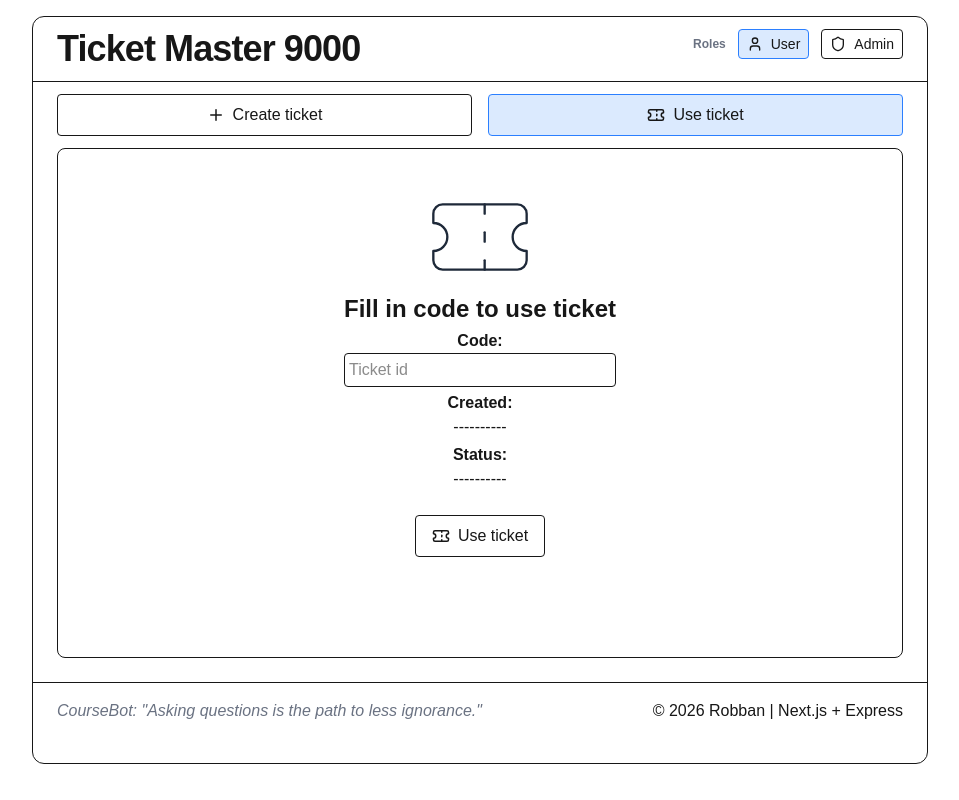
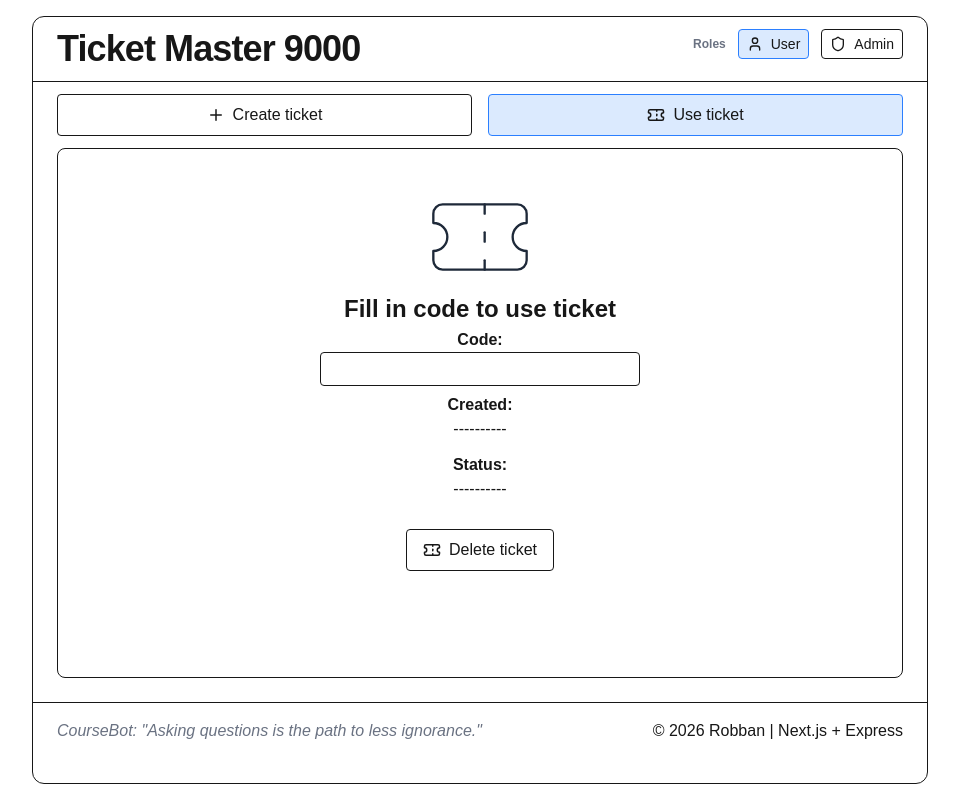
Before and after one commit to Komapojken/ticket-master-9000, a Next.js app in the folder frontend-tm9k/: page / in a window 1280 px wide. Both pictures are taken after a click on the button "Use ticket". Shown: the whole page, without its empty margins (160-1119 px from the left). Built offline with nearby package versions, Linux system fonts and the light colour scheme; no server answers.

Commit message:
Refactor: Refactor of useTicketView to mirror delete.

```diff
--- a/frontend-tm9k/app/components/TicketApp.tsx
+++ b/frontend-tm9k/app/components/TicketApp.tsx
@@ -116,7 +116,7 @@ export default function TicketApp() {
                     </nav>
                 </header>
 
-                <main className="min-h-[510px] border rounded-lg p-8 mx-6 mt-3">
+                <main className="min-h-[530px] border rounded-lg p-8 mx-6 mt-3">
                     {view === "create" && (
                         <CreateTicketView />
                     )}
--- a/frontend-tm9k/app/components/UseTicketView.tsx
+++ b/frontend-tm9k/app/components/UseTicketView.tsx
@@ -12,6 +12,8 @@ export default function UseTicketView() {
     const [ticket, setTicket] = useState<Tickets | null>(null);
     const [error, setError] = useState("");
 
+    const status = ticket ? getTicketStatus(ticket) : null;
+    const hasTicket = ticket !== null;
     const normalButton = "flex-1 flex items-center justify-center gap-2 border rounded px-4 py-2 hover:bg-gray-100";
 
     async function handleUseTicket() {
@@ -31,73 +33,72 @@ export default function UseTicketView() {
         <>
             <div className="flex flex-col items-center justify-center h-full gap-6">
                 <div className="min-h-[300px] flex flex-col items-center justify-center">
-                    {!ticket && (
-                        <>
                     <div>
                         <Ticket className="w-28 h-28 text-gray-800" strokeWidth={0.5} />
                     </div>
 
                     <div className="text-center space-y-1">
                         <h2 className="text-2xl font-semibold">
-                                    Fill in code to use ticket
+                            {hasTicket
+                                ? "✓ Ticket used successfully"
+                                : "Fill in code to use ticket"}
                         </h2>
 
+                        <div className="h-14 flex items-center justify-center">
+                            {hasTicket
+                                ?
+                                    <p>
+                                        <span className="font-semibold">Code:</span><br />
+                                        <span className="font-mono w-80">
+                                            {ticket.id}
+                                        </span>
+                                    </p>
+                                :
                                     <p>
                                         <span className="font-semibold">Code:</span><br />
                                         <input
-                                        type="text"
-                                        placeholder="Ticket id"
                                             value={ticketId}
                                             onChange={(e) => setTicketId(e.target.value)}
-                                        className="border rounded px-1 py-1 w-full"
+                                            className="border rounded px-2 py-1 w-80"
                                         />
                                     </p>
-
-                                <p>
-                                    <span className="font-semibold">Created:</span><br />
-                                    ----------
-                                </p>
-
-                                <p>
-                                    <span className="font-semibold">Status:</span><br />
-                                    <span className={`rounded-full px-3 py-1`}>
-                                        ----------
-                                    </span>
-                                </p>
-                            </div>
-                        </>
-                    )}
-
-                    {ticket && (
-                        <>
-                            <div>
-                                <Ticket className="w-28 h-28 text-gray-800" strokeWidth={0.5} />
+                            }
                         </div>
 
-                            <div className="text-center space-y-1">
-                                <h2 className="text-2xl font-semibold">
-                                    ✓ Ticket used successfully
-                                </h2>
-
-                                <p>
-                                    <span className="font-semibold">Code:</span><br />
-                                    {ticket.id}
-                                </p>
-
+                        <div className="h-14 flex items-center justify-center">
+                            {hasTicket
+                                ?
                                     <p>
                                         <span className="font-semibold">Created:</span><br />
                                         {formatDate(ticket.createdAt)}
                                     </p>
+                                :
+                                    <p>
+                                        <span className="font-semibold">Created:</span><br />
+                                        <span>----------</span>
+                                    </p>
+                            }
+                        </div>
 
+                        <div className="h-14 flex items-center justify-center">
+                            {hasTicket
+                                ?
                                     <p>
                                         <span className="font-semibold">Status:</span><br />
-                                    <span className={`rounded-full px-3 py-1 ${getTicketStatus(ticket).className}`}>
-                                        {getTicketStatus(ticket).text}
+                                        <span className={`rounded-full px-3 py-1 ${status?.className}`}>
+                                            {status?.text}
                                         </span>
                                     </p>
+                                :
+                                    <p>
+                                        <span className="font-semibold">Status:</span><br />
+                                        <span className={`rounded-full px-3 py-1`}>
+                                            <span>----------</span>
+                                        </span>
+                                    </p>
+                            }
                         </div>
-                        </>
-                    )}
+                    </div>
                 </div>
 
                 <button
@@ -105,7 +106,7 @@ export default function UseTicketView() {
                     onClick={handleUseTicket}
                 >
                     <Ticket size={18} />
-                    Use ticket
+                    Delete ticket
                 </button>
 
                 {error && (
```
Also changed, not shown: 2 other files (tests, documents, lock files or other folders). Lines whose indentation alone changed are shown as unchanged.
